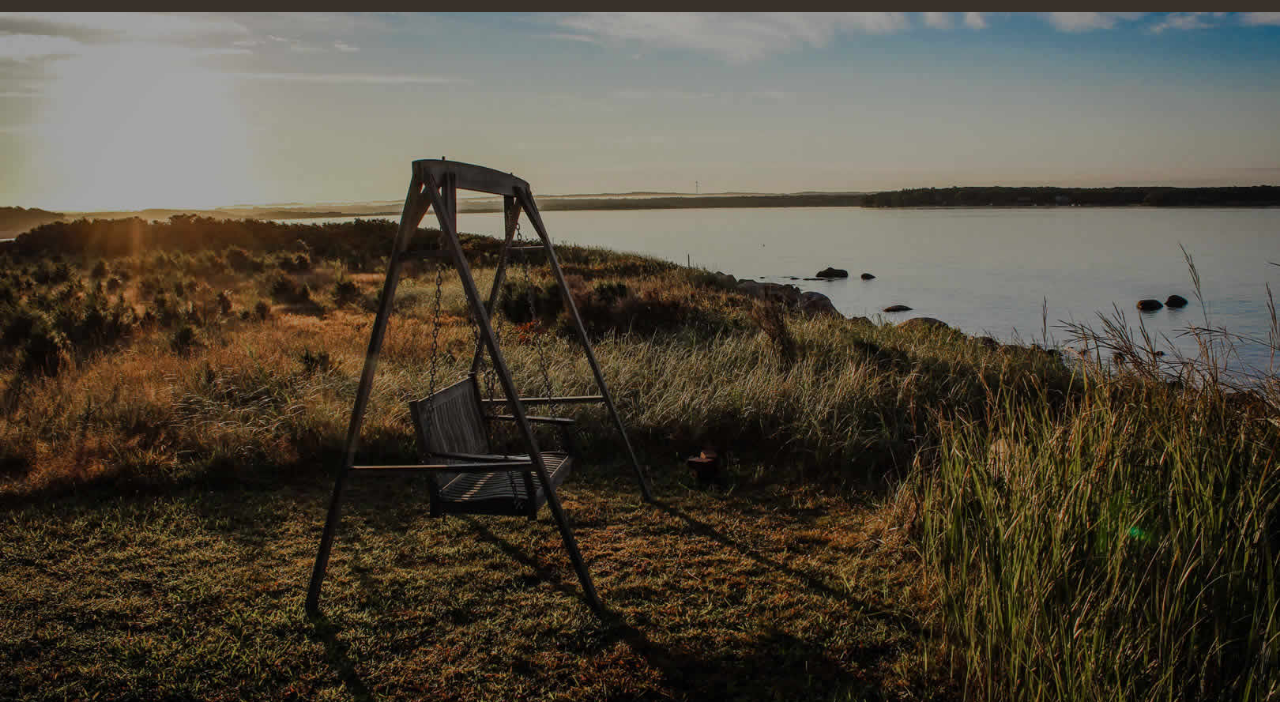
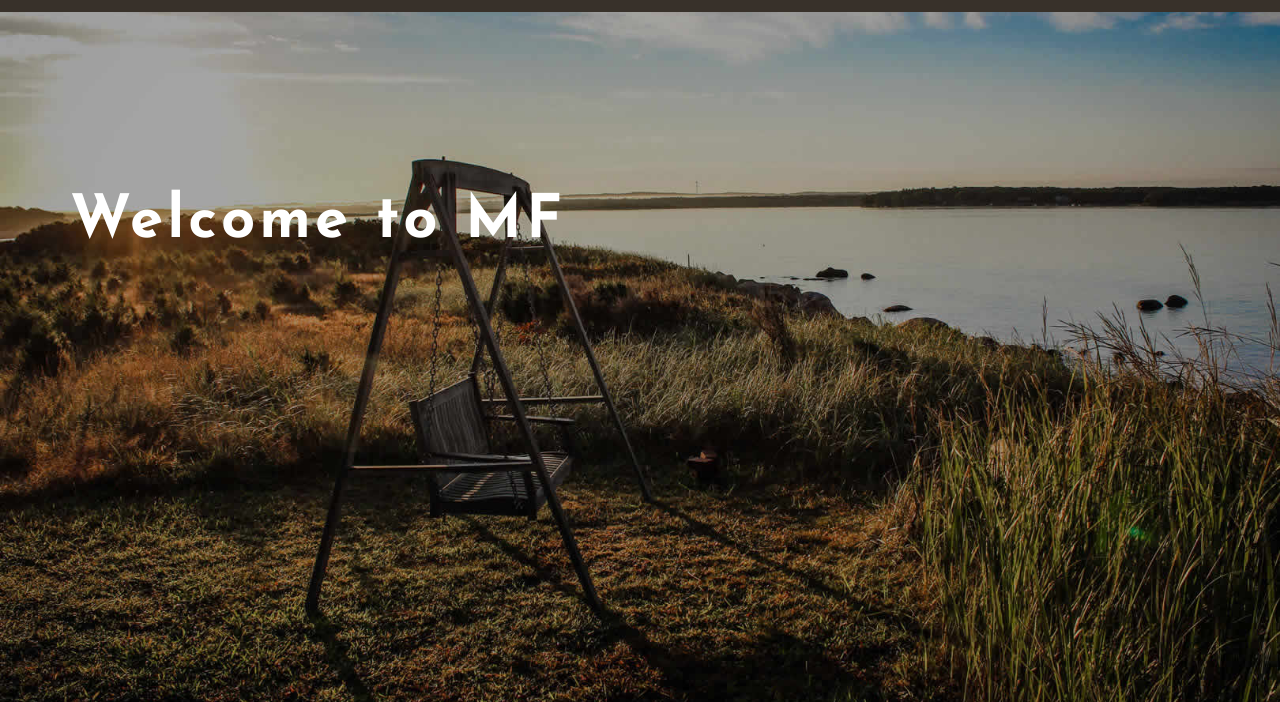
Before and after one commit to Mgrdich/website_skin_template, a website: page index.html in a window 1280 px wide. Shown: the part 98-800 px from the top of the page. Drawn offline with Linux system fonts and the light colour scheme; files whose address does not match are found by name.

Commit message:
home page section adding an image

```diff
--- a/index.html
+++ b/index.html
@@ -33,7 +33,7 @@
                     <div class="header-table col-md-12">
                         <div class="brand">
                             <a href="index.html">
-
+                                <img src="images/logo.png">
                             </a>
                         </div>
                         <nav id="nav-wrap" class="main-nav">
@@ -63,7 +63,11 @@
 
     <!--Home-->
     <div id="home">
-
+        <div class="container">
+            <h1>
+                Welcome to MF
+            </h1>
+        </div>
     </div>
     <!--Home-->
 
--- a/src/scss/_general.scss
+++ b/src/scss/_general.scss
@@ -3140,16 +3140,27 @@ input[type="submit"]:focus {
   background-image: url(../images/tm2.jpg);
   background-size: cover;
   background-position: bottom center;
+  h1 {
+    color: $white_color;
+    font-size: 40px;
+    margin-top: 15%;
+  }
 }
 
 @media (min-width: 768px) {
   #home {
     height: 500px;
+    h1 {
+      font-size: 50px
+    }
   }
 }
 
 @media (min-width: 1199px) {
   #home {
     height: 750px;
-  }
-}
+    h1 {
+      font-size: 60px
+    }
+  }
+}
```
Also changed, not shown: Gallery.html (+1 -1 lines), images/logo.png, main/style.css.
